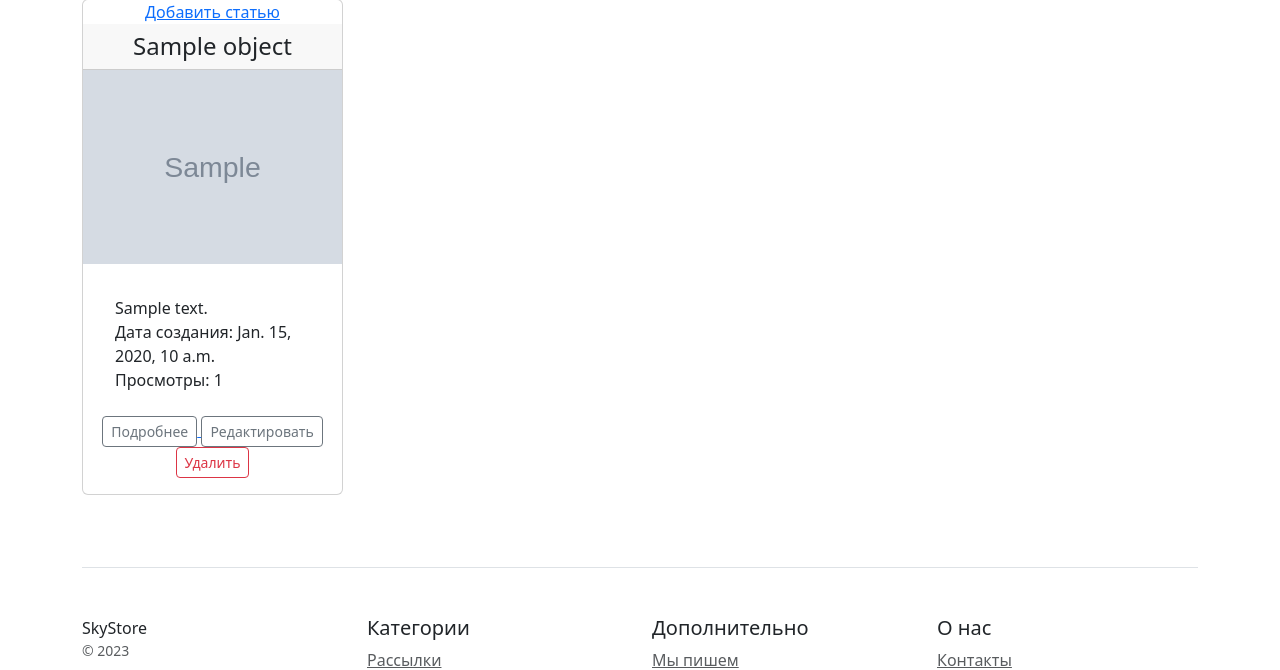
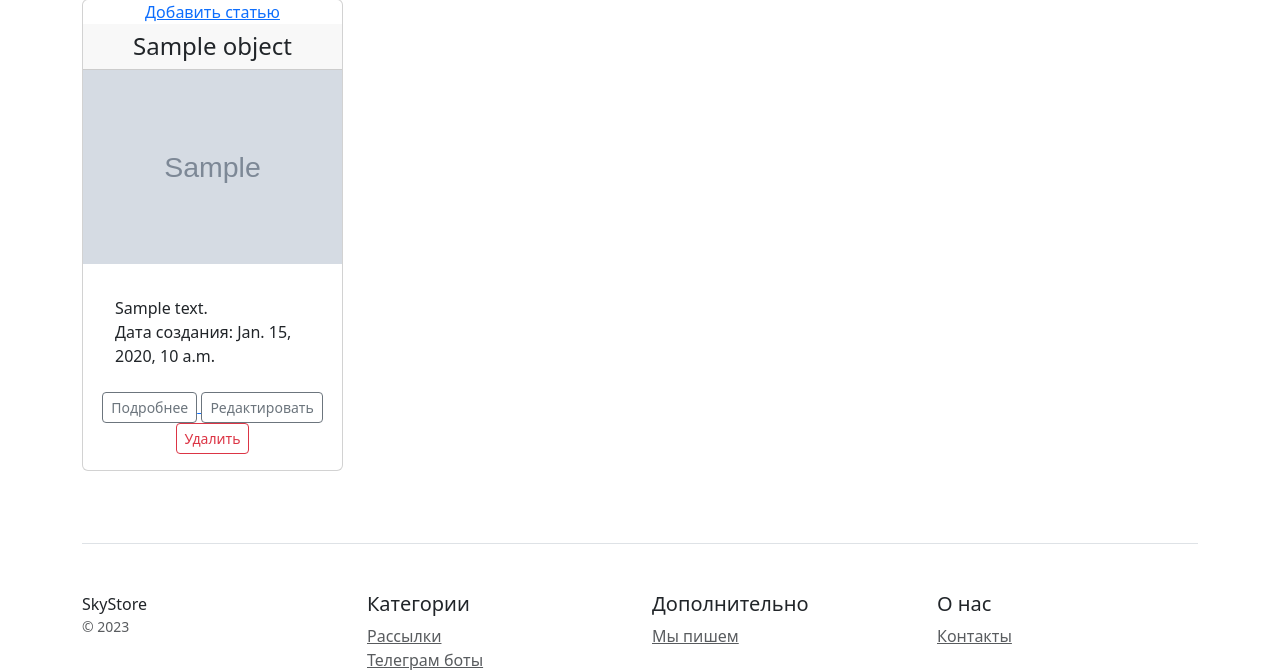
Before and after one commit to jekaGitHub/online_shop, a Django app: template catalog/templates/catalog/article_list.html in a window 1280 px wide. Shown: the part 285-955 px from the top of the page. Run offline with Django 5.2, Linux system fonts and the light colour scheme; the template is opened without the code that fills it: most values are stand-ins (such as "Sample title", 1, 10 or a date in 2020); grey boxes marked "Sample" are stand-in pictures.

Commit message:
change code

```diff
--- a/catalog/templates/catalog/article_list.html
+++ b/catalog/templates/catalog/article_list.html
@@ -18,7 +18,6 @@
                 <ul class="list-unstyled mt-3 mb-4 text-start m-3">
                     <li>{{ object.description | truncatechars:100 }}</li>
                     <li>Дата создания: {{ object.created_at }}</li>
-                    <li>Просмотры: {{ object.views_count }}</li>
                 </ul>
                 <a href="{% url 'catalog:view' object.pk %}">
                     <button type="button" class="btn btn-sm btn-outline-secondary">Подробнее</button>
```
